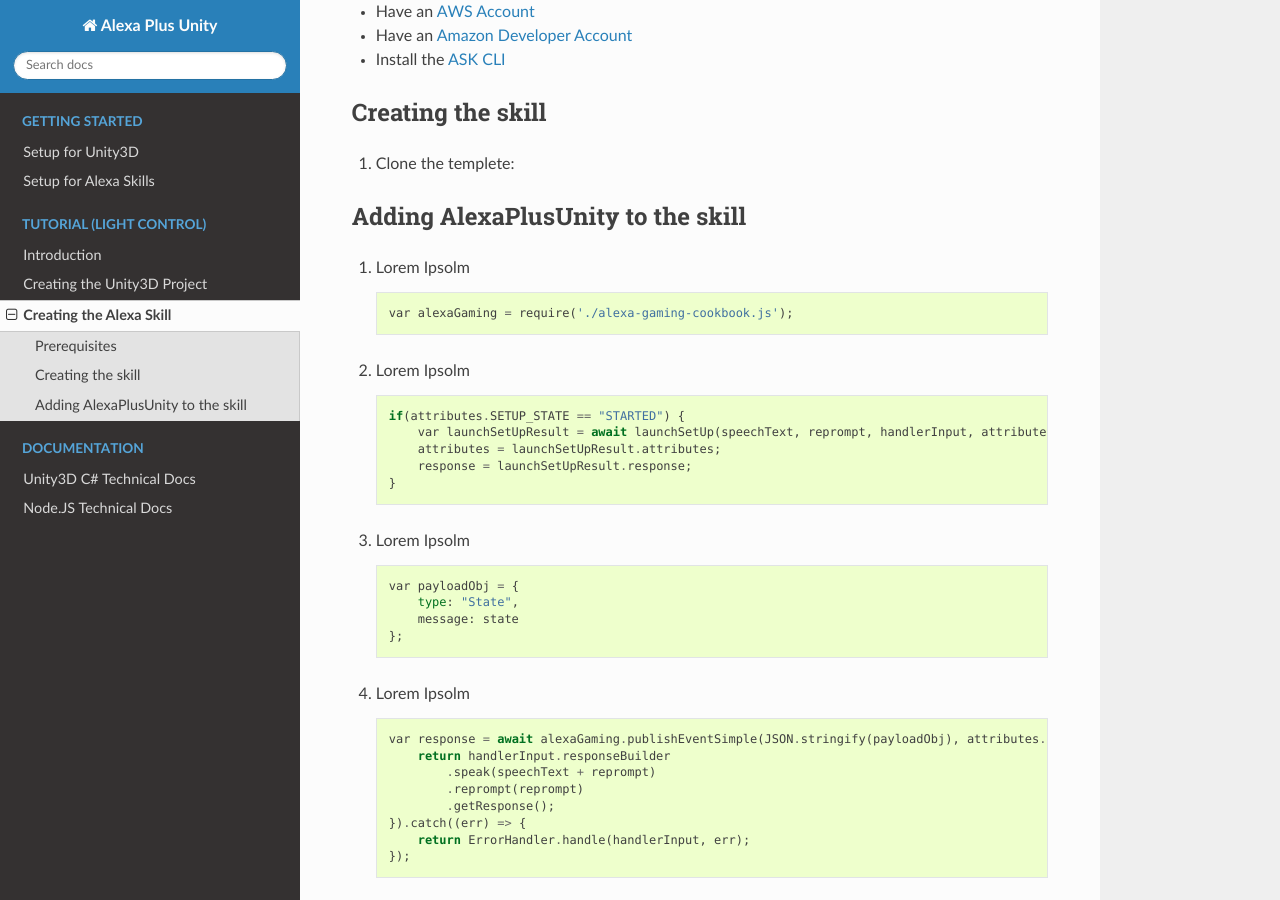
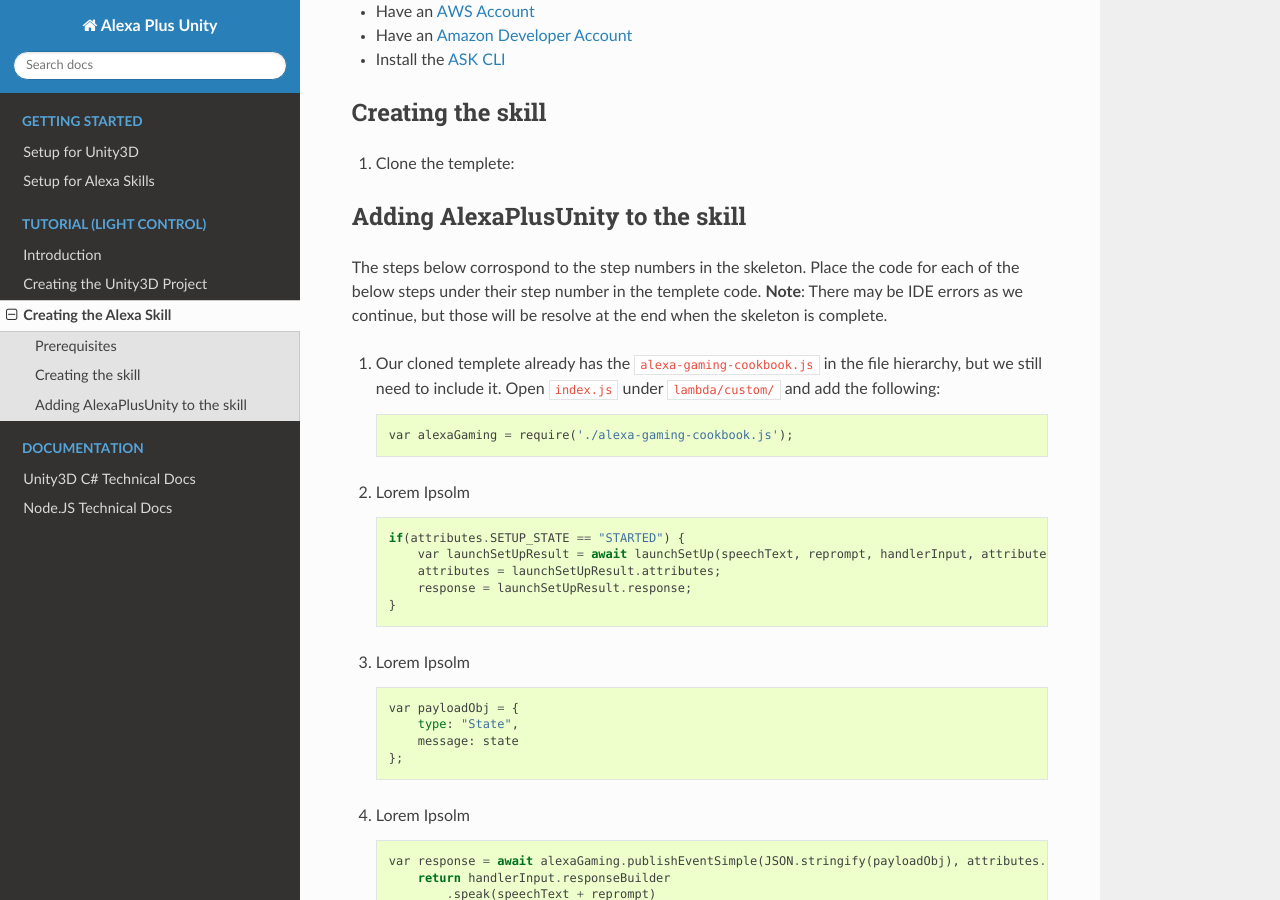
Before and after one commit to AustinMathuw/AlexaPlusUnityDocs, a Sphinx documentation site: the page built from docs/LC-Part-2.rst, in a window 1280 px wide and 900 px high, scrolled down 360 px. Built offline with Sphinx 7.4.7 and the Read the Docs theme 2.0.0, drawn with Linux system fonts in a browser that asks for light colours.

Commit message:
update docs

```diff
--- a/docs/LC-Part-2.rst
+++ b/docs/LC-Part-2.rst
@@ -24,7 +24,10 @@
 Adding AlexaPlusUnity to the skill
 ==================================
 
-1. Lorem Ipsolm ::
+The steps below corrospond to the step numbers in the skeleton. Place the code for each of the below steps under their step number in the templete code.
+**Note**: There may be IDE errors as we continue, but those will be resolve at the end when the skeleton is complete.
+
+1. Our cloned templete already has the ``alexa-gaming-cookbook.js`` in the file hierarchy, but we still need to include it. Open ``index.js`` under ``lambda/custom/`` and add the following: ::
 
         var alexaGaming = require('./alexa-gaming-cookbook.js');
 
```
